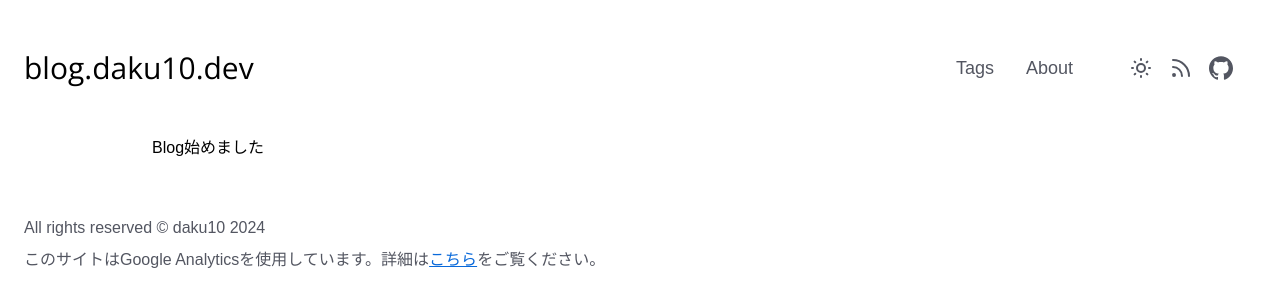
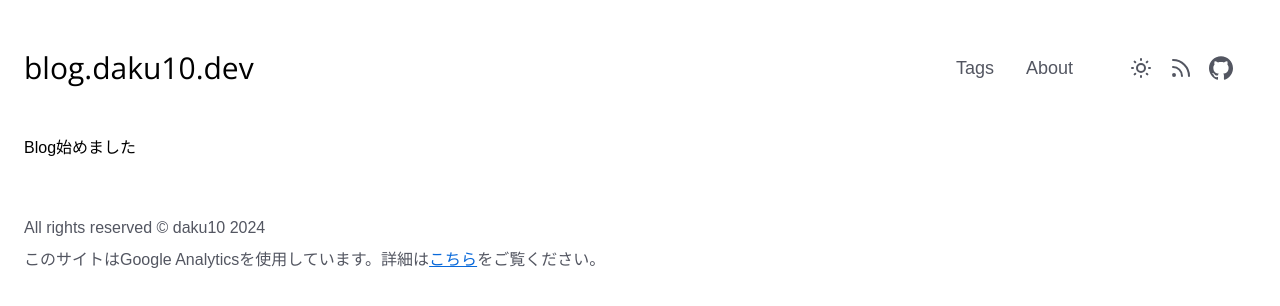
Before and after one commit to daku10/blog.daku10.dev, a Next.js app: page / in a window 1280 px wide. Shown: the top 306 px of the page. Built offline with nearby package versions, Linux system fonts and the light colour scheme.

Commit message:
fix layout

```diff
--- a/src/app/layout.tsx
+++ b/src/app/layout.tsx
@@ -20,7 +20,7 @@ export default function RootLayout({
         <Providers>
           <div className="mx-auto max-w-7xl px-6">
             <Header />
-            <div className="mx-32">{children}</div>
+            {children}
             <Footer />
           </div>
         </Providers>
--- a/src/app/posts/[slug]/page.tsx
+++ b/src/app/posts/[slug]/page.tsx
@@ -31,9 +31,9 @@ export default async function Page({ params }: Props) {
   });
 
   return (
-    <div>
+    <div className="mx-36">
       <h1 className="text-3xl font-bold text-heading">{post.title}</h1>
-      <div className="mt-4 flex gap-4 py-2 text-secondary">
+      <div className="mt-4 flex gap-4 text-secondary">
         <div className="flex items-center gap-2">
           <Icon type="pencil" className="h-4 w-4" />
           <time dateTime={post.publishedAt}>{post.publishedAt}</time>
```
